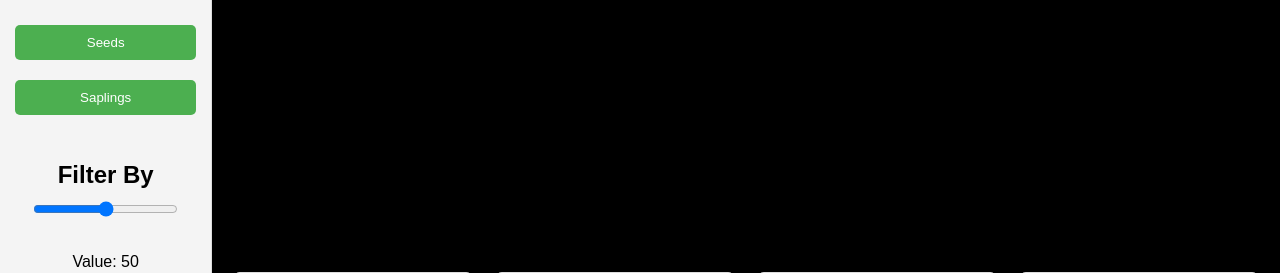
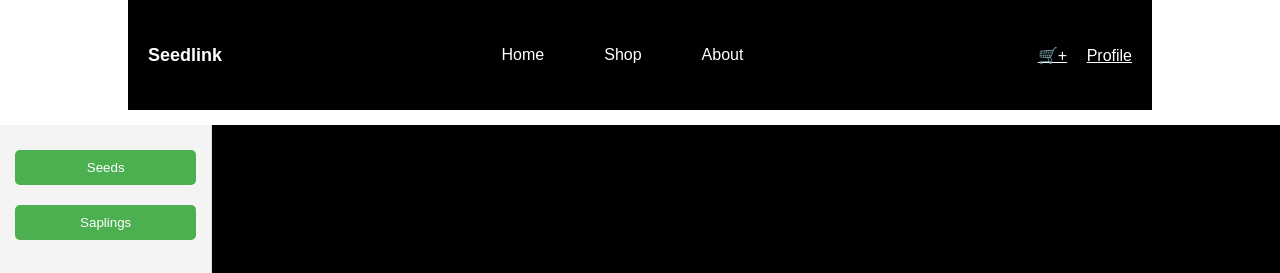
Before and after one commit to KHAL33L/Seedlink, a PHP site: page /view/shop.html in a window 1280 px wide. Shown: the top 273 px of the page. Run offline with PHP 8.4, Linux system fonts and the light colour scheme; some libraries are stand-ins or nearby versions.

Commit message:
New changes

```diff
--- a/assets/css/about.css
+++ b/assets/css/about.css
@@ -13,6 +13,7 @@ body {
 
 /* Navigation Bar */
 .navbar {
+    margin: 0 10% 15px 10%;
     display: flex;
     justify-content: space-between;
     align-items: center;
--- a/assets/css/home.css
+++ b/assets/css/home.css
@@ -13,6 +13,7 @@ body {
 
 /* Navigation Bar */
 .navbar {
+    margin: 0 10% 15px 10%;
     display: flex;
     justify-content: space-between;
     align-items: center;
--- a/assets/css/profile.css
+++ b/assets/css/profile.css
@@ -8,6 +8,7 @@ body {
 
 /* Navigation Bar */
 .navbar {
+    margin: 0 10% 15px 10%;
     display: flex;
     justify-content: space-between;
     align-items: center;
--- a/assets/css/shop.css
+++ b/assets/css/shop.css
@@ -9,6 +9,7 @@ body {
 
 /* Navigation Bar */
 .navbar {
+    margin: 0 10% 15px 10%;
     display: flex;
     justify-content: space-between;
     align-items: center;
--- a/view/profile.html
+++ b/view/profile.html
@@ -5,6 +5,7 @@
     <meta name="viewport" content="width=device-width, initial-scale=1.0">
     <title>Seedlink | Profile</title>
     <link rel="stylesheet" href="../assets/css/profile.css">
+    <link rel="icon" href="../assets/images/seedlink.ico" type="icon">
 </head>
 
 <body>
--- a/view/shop.html
+++ b/view/shop.html
@@ -5,10 +5,11 @@
     <meta name="viewport" content="width=device-width, initial-scale=1.0">
     <title>SeedLink | Shop</title>
     <link rel="stylesheet" href="../assets/css/shop.css">
+    <link rel="icon" href="../assets/images/seedlink.ico" type="icon">
 </head>
 <body>
     <!-- Navigation Bar -->
-    <!-- <nav class="navbar">
+    <nav class="navbar">
         <div class="logo">Seedlink</div>
         <ul class="nav-links">
             <li><a href="home.html">Home</a></li>
@@ -19,7 +20,7 @@
             <a href="#cart">🛒+</a>
             <a href="profile.html">Profile</a>
         </div>
-    </nav> -->
+    </nav>
 
     <div class="container">
         <!-- Left Panel -->
```
